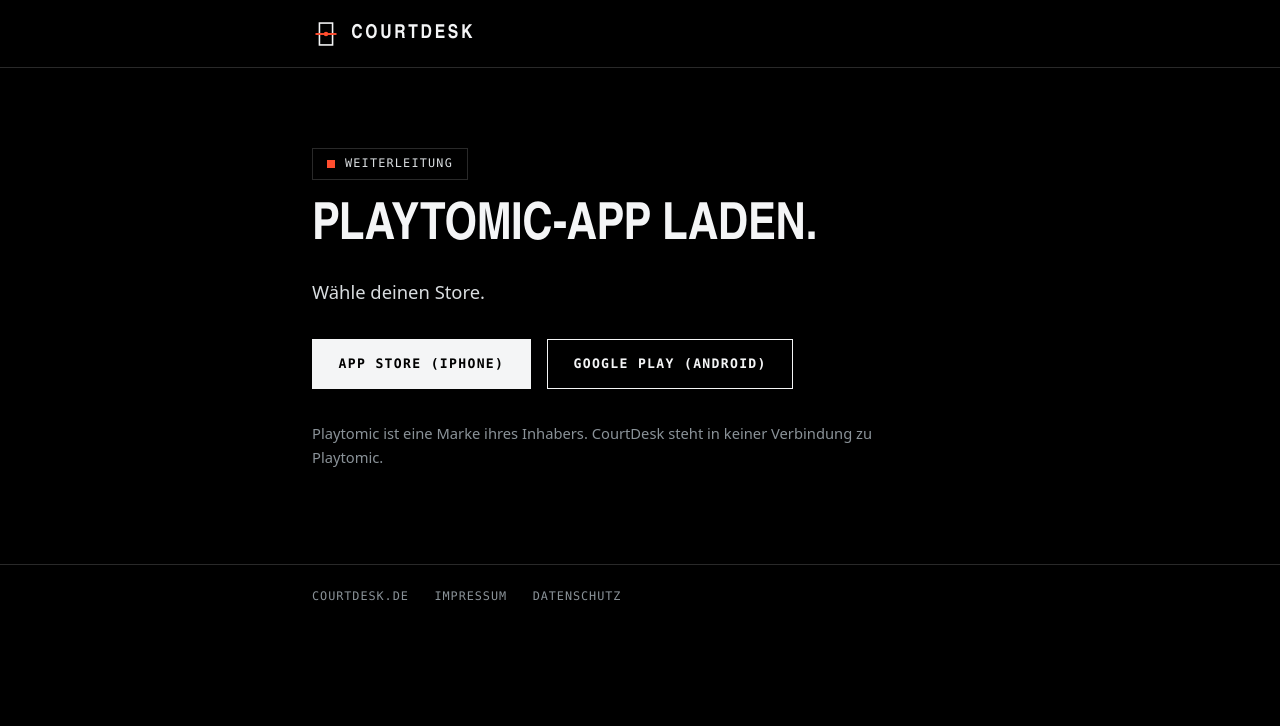
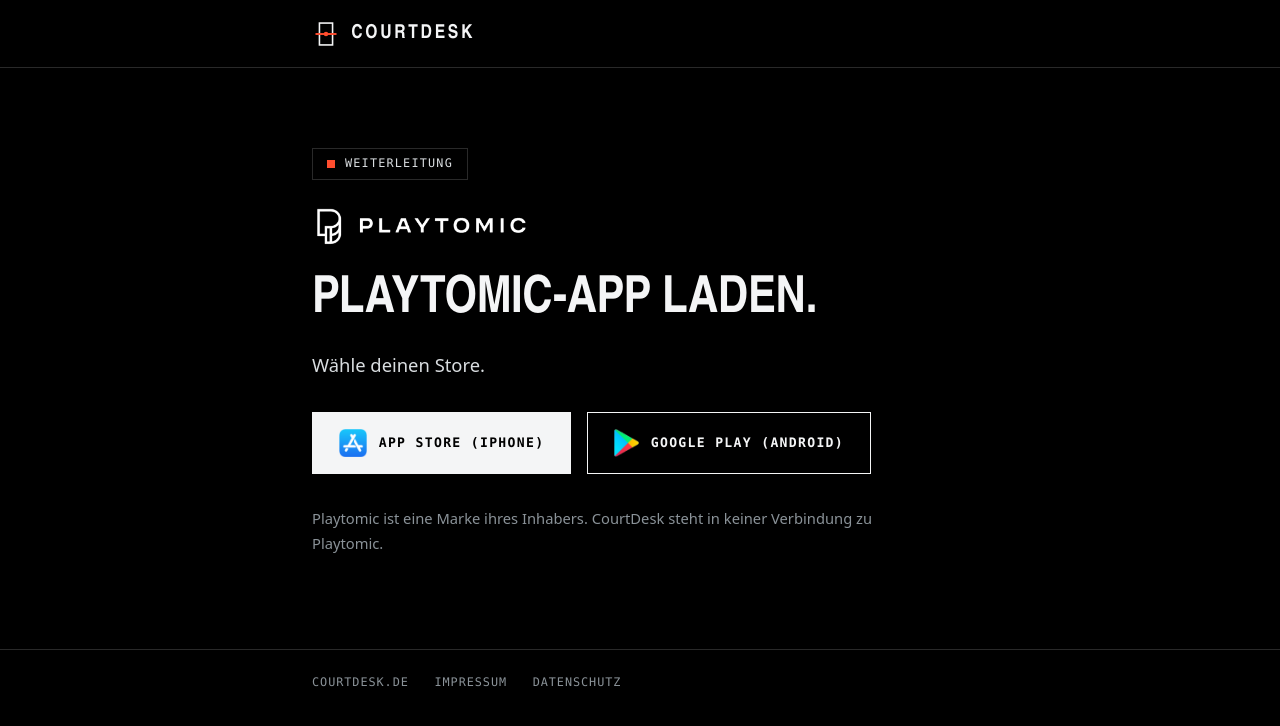
Before and after one commit to NoctaTec/courtdesk-website, a plain HTML site: page app.html in a window 1280 px wide. Drawn offline with Linux system fonts and the light colour scheme.

Commit message:
App-Seite: Playtomic-Schriftzug und Store-Icons, Logo-Vorlagen unter bilder/logos
Co-Authored-By: Claude Opus 5.5 <noreply@anthropic.com>
Claude-Session: https://claude.ai/code/session_0115o1NV5FTZzWgFFP7C8QWp

```diff
--- a/app.html
+++ b/app.html
@@ -70,6 +70,9 @@
   .btn.ghost { background: transparent; color: var(--white); }
   .btn.ghost:hover { background: var(--white); color: #000; }
   .btn.signal { background: var(--signal); border-color: var(--signal); }
+  .btn.store { display: inline-flex; align-items: center; gap: .75rem; }
+  .btn.store img { height: 28px; width: auto; flex: none; }
+  .marke { display: block; width: min(220px, 60vw); height: auto; margin: 0 0 1.6rem; }
   footer { border-top: 1px solid var(--rule); padding-block: 1.4rem 2.4rem; color: var(--steel); font: 500 .74rem/1.6 var(--mono); letter-spacing: .08em; text-transform: uppercase; }
   footer .wrap { display: flex; flex-wrap: wrap; gap: .6rem 1.6rem; }
   footer a { color: var(--steel); text-decoration: none; }
@@ -80,11 +83,12 @@
 <header><div class="wrap"><a class="brand" href="/" aria-label="CourtDesk, zur Startseite"><svg viewBox="0 0 32 32" aria-hidden="true"><rect x="8.5" y="3.5" width="15" height="25" fill="none" stroke="#f4f5f6" stroke-width="1.8"/><line x1="4" y1="16" x2="28" y2="16" stroke="#ff4d2e" stroke-width="2.2"/><circle cx="16" cy="16" r="2.6" fill="#ff4d2e"/></svg>CourtDesk</a></div></header>
 <main><div class="wrap">
   <p class="status">Weiterleitung</p>
+  <img class="marke" src="/bilder/logos/playtomic-weiss.png" width="366" height="79" alt="Playtomic">
   <h1>Playtomic-App laden.</h1>
   <p class="lead" id="msg">Wähle deinen Store.</p>
   <div class="actions">
-    <a class="btn" href="https://apps.apple.com/app/id1242321076" rel="noopener">App Store (iPhone)</a>
-    <a class="btn ghost" href="https://play.google.com/store/apps/details?id=com.playtomic" rel="noopener">Google Play (Android)</a>
+    <a class="btn store" href="https://apps.apple.com/app/id1242321076" rel="noopener"><img src="/bilder/logos/app-store-icon.png" width="28" height="28" alt="">App Store (iPhone)</a>
+    <a class="btn store ghost" href="https://play.google.com/store/apps/details?id=com.playtomic" rel="noopener"><img src="/bilder/logos/google-play-icon.png" width="25" height="28" alt="">Google Play (Android)</a>
   </div>
   <p class="muted" style="margin-top:2rem">Playtomic ist eine Marke ihres Inhabers. CourtDesk steht in keiner Verbindung zu Playtomic.</p>
 </div></main>
```
Also changed, not shown: bilder/logos/app-store-icon.png (added), bilder/logos/egym-wellpass-kachel.png (added), bilder/logos/epassi.png (added), bilder/logos/google-play-icon.png (added), bilder/logos/hansefit-schwarz.png (added), bilder/logos/hansefit-weiss.png (added), bilder/logos/playtomic-app-icon.png (added), bilder/logos/playtomic-schwarz.png (added), bilder/logos/playtomic-weiss.png (added).
